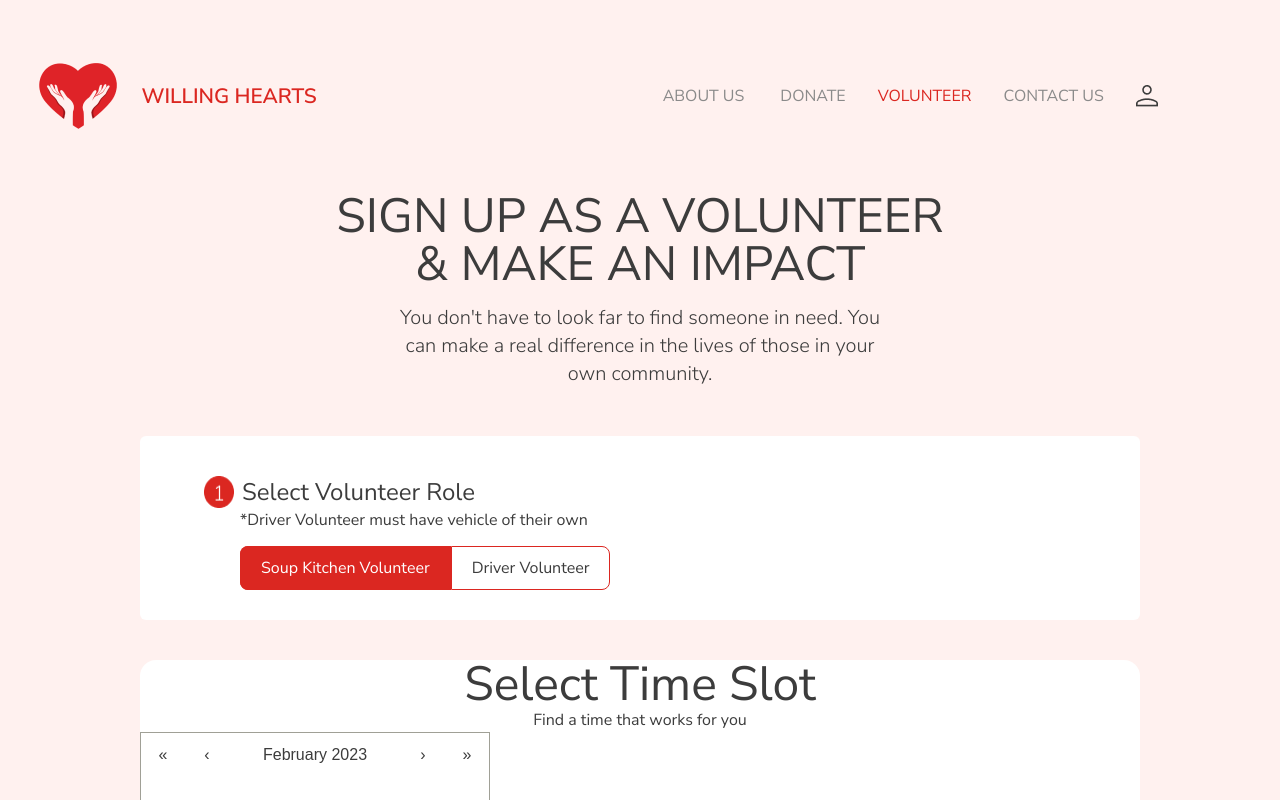
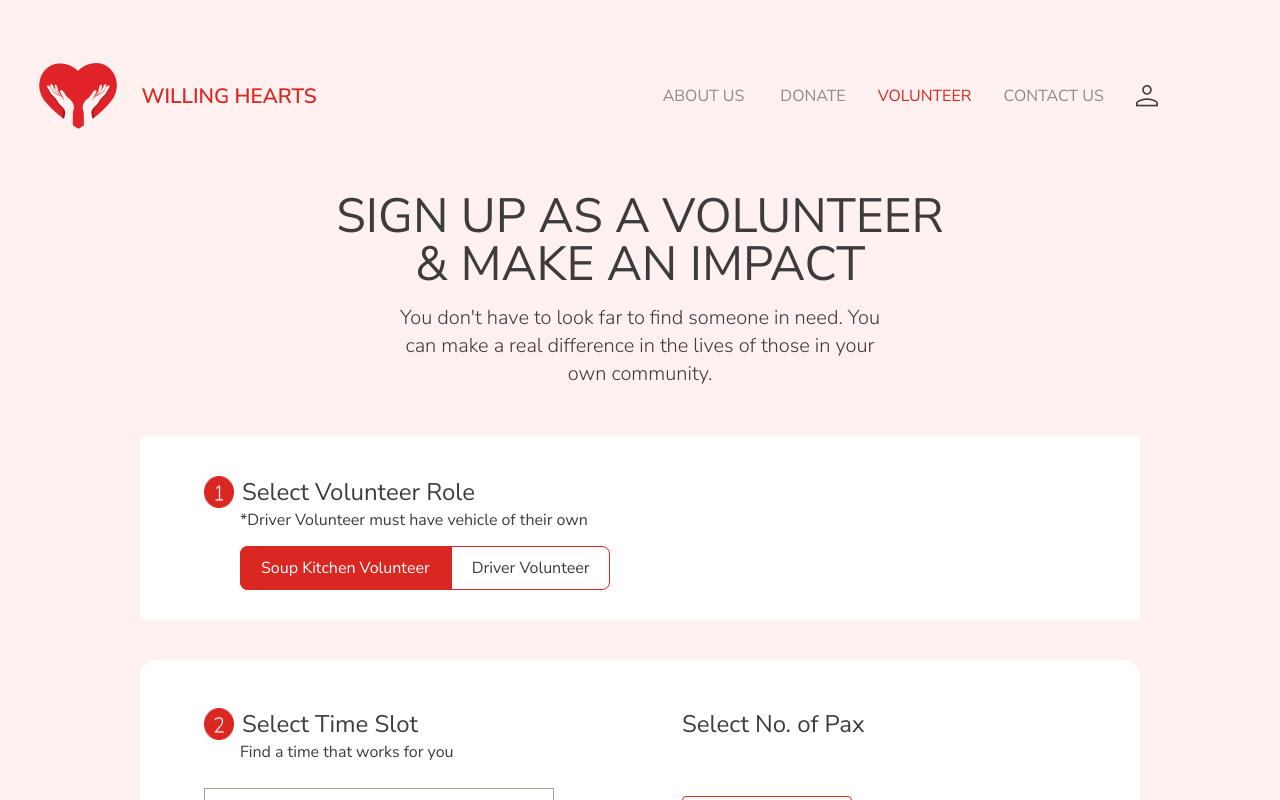
Before and after one commit to Glow-in-the-dark/GA-Project3, a React (Vite) app: page /volunteer/volunteer-form in a window 1280 px wide. Both pictures are taken after a click on the button "Soup Kitchen Volunteer". Shown: the top 800 px of the page. Built offline with nearby package versions, Linux system fonts and the light colour scheme; no server answers.

Commit message:
style calendar

```diff
--- a/src/comp-volunteer/CalendarDisp.jsx
+++ b/src/comp-volunteer/CalendarDisp.jsx
@@ -83,17 +83,29 @@ const CalendarDisp = (props) => {
   }, [props.roles]);
 
   return (
-    <div className="app">
-      <div className="bg-white rounded-t-2xl">
-        <h1 className="header">Select Time Slot</h1>
-        <label>Find a time that works for you</label>
-        <div>
+    <div className="">
+      <div className="flex">
+        <section className=" bg-white rounded-l-2xl pt-12 px-16 pb-14">
+          <div className="flex ">
+            <img
+              src="../../donateImages/number2.png"
+              style={{ display: "inline" }}
+              className="mr-2"
+            />
+            <h1 className="text-2xl">Select Time Slot</h1>
+          </div>
+          <div className="flex">
+            <p className="ml-9 text-base mb-6">
+              Find a time that works for you
+            </p>
+          </div>
+          <div className="">
             <Calendar onChange={setDate} value={date} />
-          <div className="space-x-2">
+            <div className="space-x-3.5 flex mt-5">
               {filteredSlotInfo.map((item) => {
                 return (
                   <button
-                  className="border rounded-md p-2"
+                    className="border rounded-md"
                     value={item.timing}
                     onClick={handleTimingButtonClick}
                   >
@@ -104,20 +116,18 @@ const CalendarDisp = (props) => {
                 );
               })}
             </div>
+            <p className="flex mt-1">
+              Can't find a suitable time slow? Find other ways to contribute
+              here.
+            </p>
           </div>
-
-        <p>
+          {/* <p>
           <span>Your selected date is:</span>
           {date.toDateString()}
-        </p>
-
-        <p>
-          <label>
-            Can't find a suitable time slow? Find other ways to contribute here.
-          </label>
-        </p>
+        </p> */}
+        </section>
+        <NumOfPax date={date} timeSlot={timeSlot} roles={props.roles} />
       </div>
-      <NumOfPax date={date} timeSlot={timeSlot} roles={props.roles} />
     </div>
   );
 };
--- a/src/comp-volunteer/NumOfPax.jsx
+++ b/src/comp-volunteer/NumOfPax.jsx
@@ -49,24 +49,47 @@ const NumOfPax = (props) => {
   }
 
   return (
-    <div className="w-[1000px] mx-auto text-greyscale1 ">
+    <div className="w-[800px]  mx-auto text-greyscale1 ">
       {/* Form section */}
-      <section className="flex flex-row space-x-14 bg-white rounded-b-2xl mb-10">
+      <section className=" bg-white rounded-r-2xl mb-10 px-16 ">
         {/* User input section */}
-        <form className="w-[590px] space-y-9" onSubmit={handleSubmit}>
-          <span>
+        <h1 className="text-2xl pt-12 mb-14">Select No. of Pax</h1>
+
+        <form className="" onSubmit={handleSubmit}>
+          <div className="flex mb-6">
+            <div className="border border-solid border-primary rounded">
+              <p className="w-[168px]">
                 Adult
                 <br />
                 16 years and above
-          </span>
-          <br />
+              </p>
+            </div>
             <input
               id="adult"
               type="number"
               placeholder="0"
               min="0"
               onChange={handleChange}
+              className="ml-6"
             />
+          </div>
+          <div className="flex mb-7">
+            <div className="border border-solid border-primary rounded">
+              <p className="w-[168px]">
+                Children
+                <br />3 - 15 years
+              </p>
+            </div>
+            <input
+              id="child"
+              type="number"
+              placeholder="0"
+              min="0"
+              onChange={handleChange}
+              className="ml-6"
+            />
+          </div>
+
           {/* <BaseInput
             type="number"
             id="adult"
@@ -76,29 +99,23 @@ const NumOfPax = (props) => {
             placeholder="0"
           /> */}
           <br />
-          <span>
-            Children
-            <br />3 - 15 years
-          </span>
-          <br />
-          <input
-            id="child"
-            type="number"
-            placeholder="0"
-            min="0"
-            onChange={handleChange}
-          />
           <label>
             <input type={"checkbox"} id="corp" onChange={handleChecked} />
-            Tick here if you wish to volunteer as a corporate
+            Tick here if you wish to volunteer as a <br /> corporate
           </label>
-
+          <div className="">
             <BaseButton
               type="submit"
               label="Continue"
               colour="red"
-            className="mt-8"
+              className="mt-6"
             />
+            <br />
+            <br />
+            <br />
+            <br />
+            <h1 className="mt-2 invisible">hello</h1>
+          </div>
         </form>
       </section>
       <section className="">
--- a/src/comp-volunteer/Volunteer.jsx
+++ b/src/comp-volunteer/Volunteer.jsx
@@ -20,8 +20,9 @@ const Volunteer = () => {
 
   return (
     <div className="bg-secondary text-greyscale1">
-      <div className="w-[1000px] text-center mx-auto">
-        <div className="mb-12">
+
+      <div className="w-[1000px] mx-auto">
+        <div className="mb-12 text-center">
           <h1 className="mb-4">
             SIGN UP AS A VOLUNTEER
             <br />& MAKE AN IMPACT
```
Lines whose indentation alone changed are shown as unchanged.
